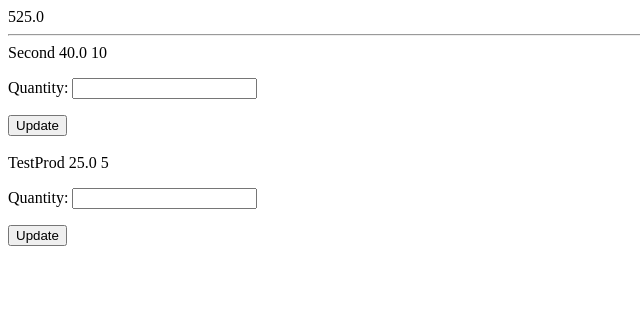
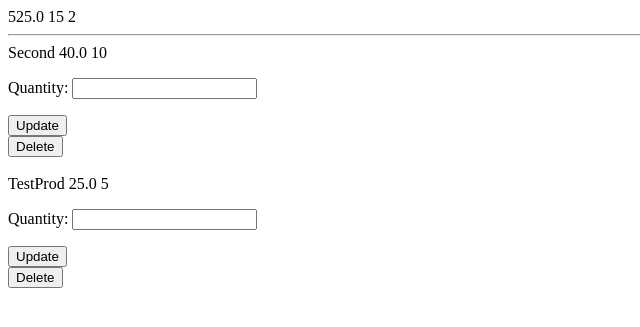
Before and after one commit to UlugbekMuslitdinov/djancommerce-test, a Django app: page /cart/ in a window 1280 px wide. Shown: the top 327 px of the page, without its empty margins (0-640 px from the left). Run offline with Django 3.2, Linux system fonts and the light colour scheme; a user stored in the database is signed in; data comes from the database, SQL or seed files in the repository; both versions use the stored data as it was after the commit.

Commit message:
item delete, total number of items in cart

```diff
--- a/djancommerce/models.py
+++ b/djancommerce/models.py
@@ -35,6 +35,12 @@ class Cart(models.Model):
     def __str__(self):
         return f'{self.user}'
 
+    def total_items_by_quantity(self):
+        return sum(item.quantity for item in self.cartitem_set.all())
+
+    def total_items_by_product_type(self):
+         return len(self.cartitem_set.all())
+
     def total_price(self):
         return sum(item.price * item.quantity for item in self.cartitem_set.all())
 
--- a/djancommerce/urls.py
+++ b/djancommerce/urls.py
@@ -8,4 +8,5 @@ urlpatterns = [
     path('<str:product_id>/cart_add/', cart_add, name='cart_add'),
     path('cart/', cart, name='cart'),
     path('<str:item_id>/update/', item_update, name='item_update'),
+    path('<str:item_id>/delete/', item_delete, name='item_delete'),
 ]
--- a/djancommerce/views.py
+++ b/djancommerce/views.py
@@ -52,3 +52,9 @@ def item_update(request, item_id):
     item.quantity = new_num.quantity
     item.save()
     return redirect('djancommerce:cart')
+
+
+def item_delete(request, item_id):
+    item = Cartitem.objects.get(id=item_id)
+    item.delete()
+    return redirect('djancommerce:cart')
--- a/templates/cart.html
+++ b/templates/cart.html
@@ -6,6 +6,8 @@
 </head>
 <body>
     {{ cart.total_price }}
+    {{ cart.total_items_by_quantity }}
+    {{ cart.total_items_by_product_type }}
 <hr>
 {% for item in cart_items %}
     {{ item.name }}
@@ -17,6 +19,11 @@
     {{ form.as_p }}
     <button name="submit">Update</button>
     </form>
+
+<form method="post" action="{% url 'djancommerce:item_delete' item.id %}">
+{% csrf_token %}
+    <button name="submit">Delete</button>
+</form>
     <br>
 {% endfor %}
 </body>
```
Also changed, not shown: db.sqlite3.
